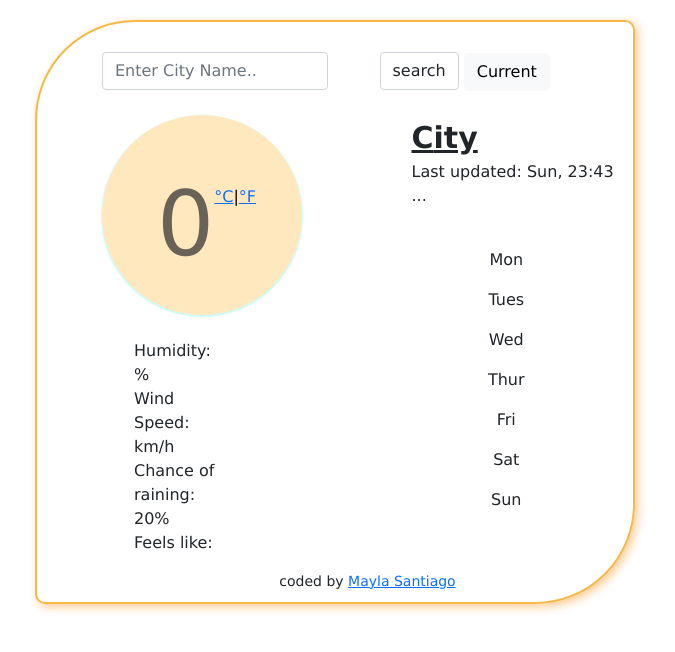
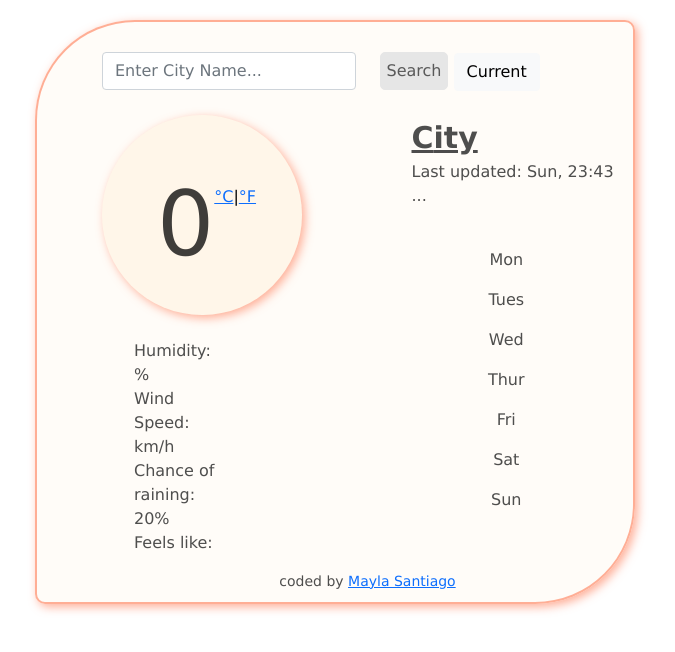
Before and after one commit to Mayla-Innovate/Weather-App, a plain HTML site: page index.html in a window 1280 px wide. Shown: the whole page, without its empty margins (305-980 px from the left). Drawn offline with nearby package versions, Linux system fonts and the light colour scheme.

Commit message:
Changed the design

```diff
--- a/index.html
+++ b/index.html
@@ -22,11 +22,11 @@
       <link rel="stylesheet" href="style.css" />
 
       <form>
-        <div class="row id=control">
+        <div class="row" id="control">
           <div class="col-6">
             <input
               type="search"
-              placeholder="Enter City Name.."
+              placeholder="Enter City Name..."
               autocomplete="off"
               class="form-control"
               id="city-input"
@@ -35,9 +35,9 @@
           <div class="col-6">
             <input
               type="submit"
-              value="search"
+              value="Search"
               id="search-input"
-              class="form-control"
+              class="form-control-1"
             />
 
             <button class="btn btn-light w-10" id="current-location-button">
--- a/style.css
+++ b/style.css
@@ -1,23 +1,28 @@
 body {
   font-family: "Lucida Sans Unicode";
+  color: #2b2b2bd5;
 }
 
 .weather-app {
-  border: 2px solid rgba(241, 159, 5, 0.726);
+  border: 2px solid rgba(255, 136, 102, 0.67);
   border-top-left-radius: 100px;
   border-top-right-radius: 10px;
   border-bottom-left-radius: 10px;
   border-bottom-right-radius: 100px;
-  box-shadow: 3px 3px 10px rgba(253, 135, 1, 0.432);
+  box-shadow: 3px 3px 10px rgba(255, 136, 102, 0.67);
   margin: 0 auto;
   margin-top: 20px;
   padding: 30px 0px 10px 65px;
   max-width: 600px;
+  background-color: rgba(255, 251, 246, 0.795);
 }
-.form-control {
-  min-width: 0;
-  width: auto;
+.form-control-1 {
   display: inline;
+  padding: 6px;
+  color: #2b2b2bc0;
+  background-color: #e6e6e6;
+  border: 1px solid #e6e6e6;
+  border-radius: 5px;
 }
 
 li:first-letter {
@@ -36,7 +41,7 @@ h1 {
   margin-top: -45px;
   margin-left: -45px;
   dispaly: block;
-  color: #2b2b2bb4;
+  color: #000000c0;
   font-size: 90px;
   text-align: left;
 }
@@ -48,8 +53,8 @@ h1 {
 }
 .circle {
   border: 100px solid;
-  box-shadow: 0px 1px 1px 1px #b3faf0b4;
-  color: #ffdea4b4;
+  box-shadow: 3px 3px 10px rgba(255, 136, 102, 0.67);
+  color: #ffdea42d;
   width: 0;
   height: 0;
   border-top-left-radius: 180px;
```
